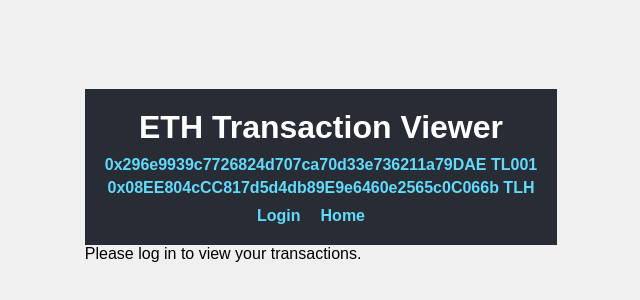
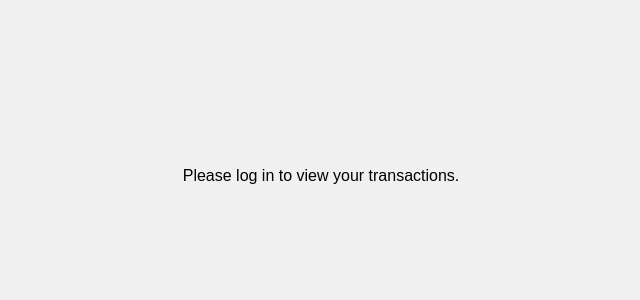
Before and after one commit to MR-Coder-Coder/eth-bk, a React (Create React App) app: page / in a window 1280 px wide. Shown: the part 224-524 px from the top of the page, without its empty margins (319-959 px from the left). Built offline with nearby package versions, Linux system fonts and the light colour scheme; no server answers.

Commit message:
no header on login page

```diff
--- a/src/App.js
+++ b/src/App.js
@@ -1,12 +1,12 @@
 import React, { useState, useEffect } from 'react';
-import { BrowserRouter as Router, Route, Routes, useNavigate } from 'react-router-dom';
+import { BrowserRouter as Router, Route, Routes } from 'react-router-dom';
 import Header from './components/Header';
 import WalletForm from './components/WalletForm';
 import TransactionList from './components/TransactionList';
 import BalanceDisplay from './components/BalanceDisplay';
-import LoginPage from './components/LoginPage';  // Import LoginPage
+import LoginPage from './components/LoginPage';
 import { fetchTransactions } from './utils/api';
-import { auth } from './firebase/config';  // Add Firebase auth import
+import { auth } from './firebase/config';
 import { onAuthStateChanged } from 'firebase/auth';
 import './App.css';
 
@@ -42,7 +42,7 @@
   return (
     <Router>
       <div className="App">
-        <Header />
+        {user && <Header />} {/* Show Header only if the user is logged in */}
         <Routes>
           <Route path="/login" element={<LoginPage />} />  {/* Add Login Route */}
           <Route path="/" element={
```
